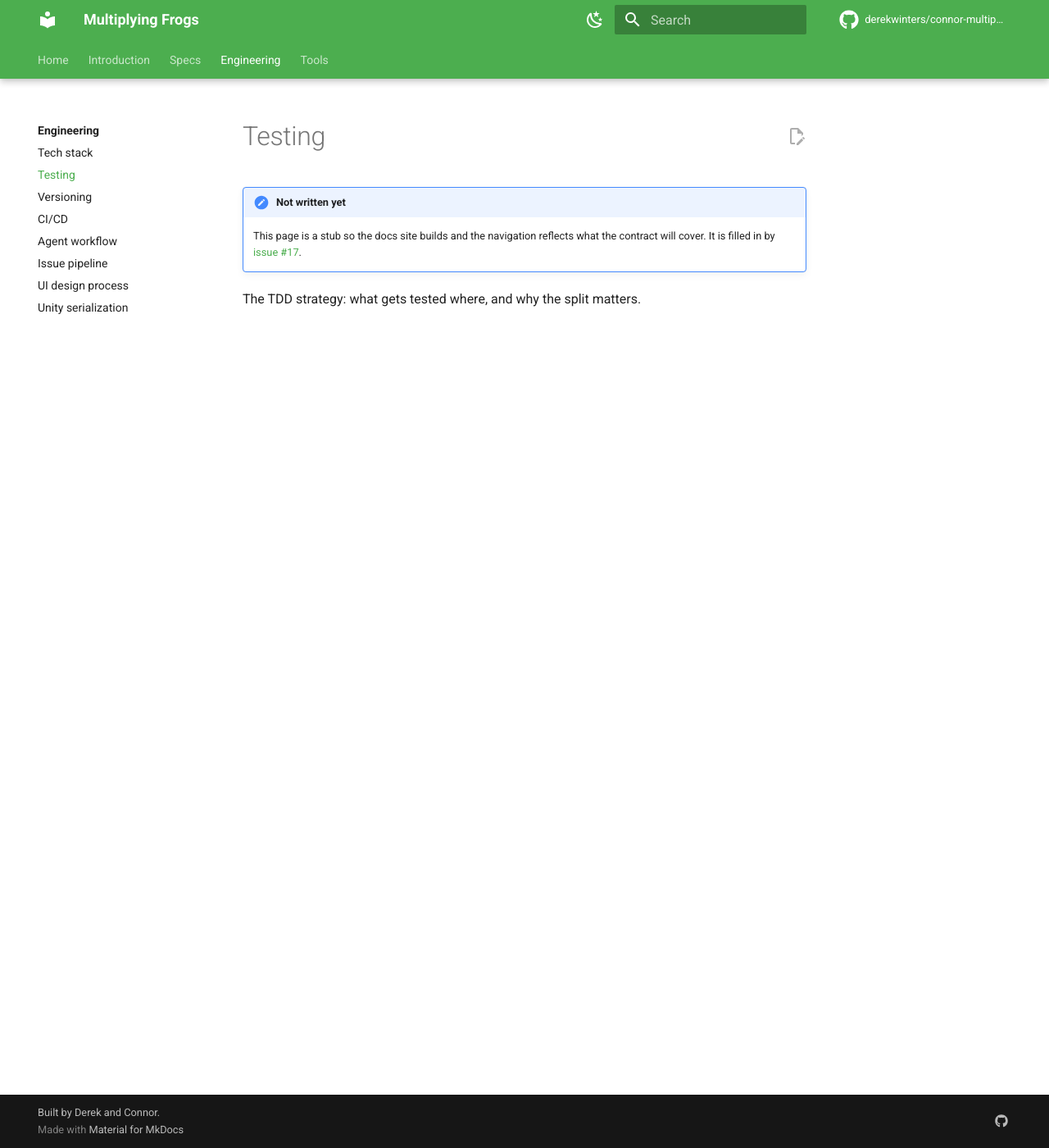
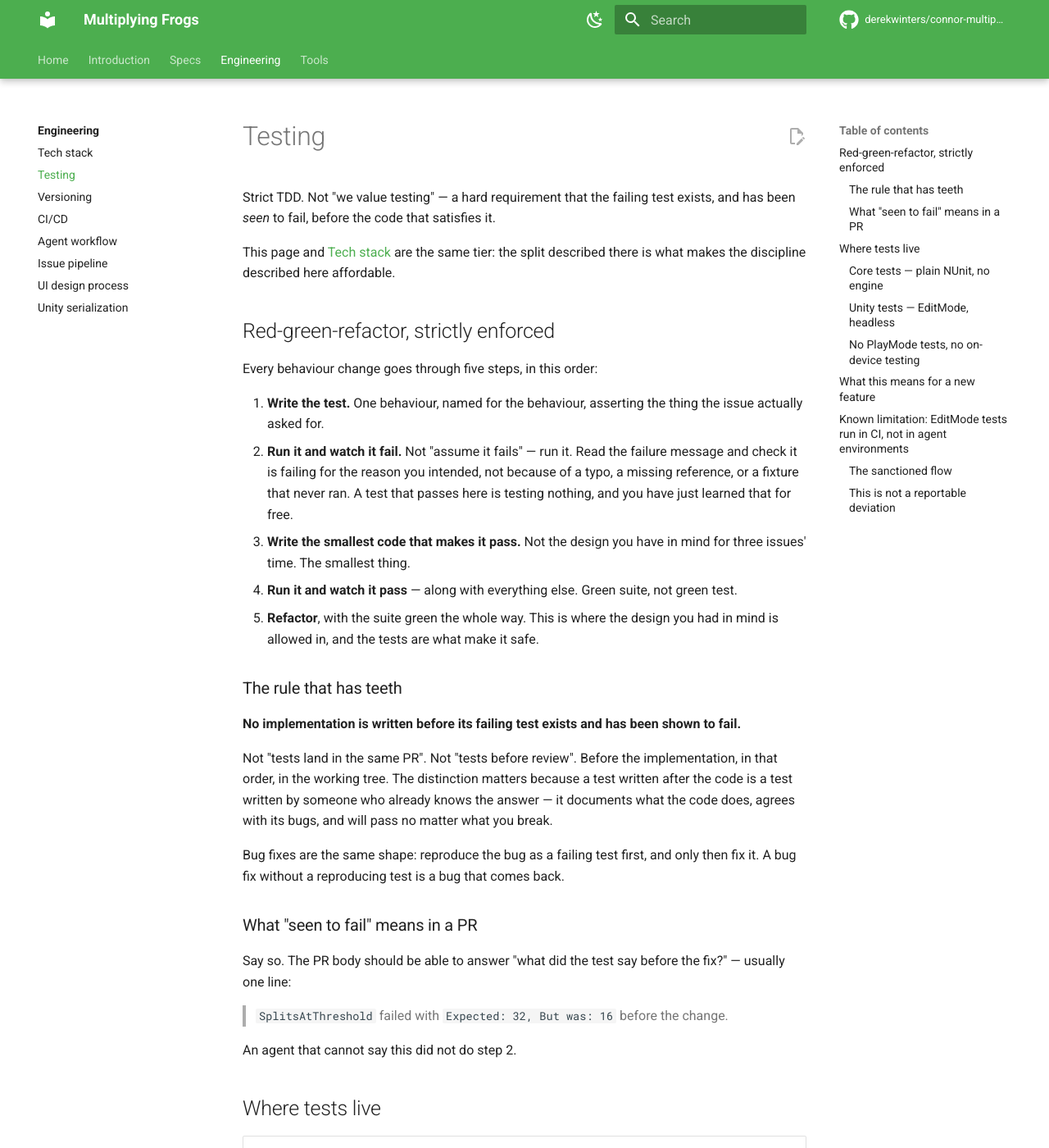
Before and after one commit to derekwinters/connor-multiplying-frogs, an MkDocs documentation site: the page built from docs/engineering/testing.md, in a window 1280 px wide and 1400 px high. Shown: the whole window at 82% size. Built offline with MkDocs 1.6.1 and Material for MkDocs 9.7.7, drawn with Linux system fonts in a browser that asks for light colours; comment, search, counter and statistics services are not loaded; the version menu is left out; some of the changed text lies outside the part shown.

Commit message:
docs(engineering): write the testing page (#96)
States red-green-refactor as a hard requirement rather than a value: the five
steps, and the rule with teeth — no implementation before its failing test
exists and has been seen to fail. A test written after the code agrees with the
code's bugs, so the ordering is the point, and a PR should be able to quote
what the test said before the fix.

Records where tests live (Core logic as plain NUnit needing no editor, Unity
wiring as headless EditMode), why there should not be many of the latter, and
that PlayMode and on-device testing are deliberately not required — a
behaviour that seems to need PlayMode is usually in the wrong assembly.

Documents the model-in-Core, test-in-Core, thin-adapter order for new features,
and the known limitation that EditMode tests cannot run in agent environments:
the sanctioned flow ends with watching CI, and this is explicitly not a
reportable deviation, because reporting it trains everyone to skim the section
where the real deviations live.

Closes #17


Claude-Session: https://claude.ai/code/session_01Nytj7GkfPuWnCs1pajjgrL

Co-authored-by: Claude <noreply@anthropic.com>

```diff
--- a/docs/engineering/testing.md
+++ b/docs/engineering/testing.md
@@ -1,8 +1,128 @@
 # Testing
 
-!!! note "Not written yet"
-    This page is a stub so the docs site builds and the navigation reflects
-    what the contract will cover. It is filled in by
-    [issue #17](https://github.com/derekwinters/connor-multiplying-frogs/issues/17).
+Strict TDD. Not "we value testing" — a hard requirement that the failing test
+exists, and has been *seen* to fail, before the code that satisfies it.
 
-The TDD strategy: what gets tested where, and why the split matters.
+This page and [Tech stack](tech-stack.md) are the same tier: the split described
+there is what makes the discipline described here affordable.
+
+## Red-green-refactor, strictly enforced
+
+Every behaviour change goes through five steps, in this order:
+
+1. **Write the test.** One behaviour, named for the behaviour, asserting the
+   thing the issue actually asked for.
+2. **Run it and watch it fail.** Not "assume it fails" — run it. Read the
+   failure message and check it is failing for the reason you intended, not
+   because of a typo, a missing reference, or a fixture that never ran. A test
+   that passes here is testing nothing, and you have just learned that for free.
+3. **Write the smallest code that makes it pass.** Not the design you have in
+   mind for three issues' time. The smallest thing.
+4. **Run it and watch it pass** — along with everything else. Green suite, not
+   green test.
+5. **Refactor**, with the suite green the whole way. This is where the design
+   you had in mind is allowed in, and the tests are what make it safe.
+
+### The rule that has teeth
+
+**No implementation is written before its failing test exists and has been shown
+to fail.**
+
+Not "tests land in the same PR". Not "tests before review". Before the
+implementation, in that order, in the working tree. The distinction matters
+because a test written after the code is a test written by someone who already
+knows the answer — it documents what the code does, agrees with its bugs, and
+will pass no matter what you break.
+
+Bug fixes are the same shape: reproduce the bug as a failing test first, and
+only then fix it. A bug fix without a reproducing test is a bug that comes back.
+
+### What "seen to fail" means in a PR
+
+Say so. The PR body should be able to answer "what did the test say before the
+fix?" — usually one line:
+
+> `SplitsAtThreshold` failed with `Expected: 32, But was: 16` before the change.
+
+An agent that cannot say this did not do step 2.
+
+## Where tests live
+
+| Layer | Location | Runner | Speed | Needs an editor |
+| --- | --- | --- | --- | --- |
+| Game logic | `Tests/Core/` | plain NUnit | seconds | no |
+| Unity wiring | `Tests/Unity/` | Unity Test Framework, EditMode, headless | minutes | yes |
+
+### Core tests — plain NUnit, no engine
+
+`Tests/Core` references `Core` and nothing else. It compiles and runs with
+`dotnet test`: no editor, no licence, no display, no container. This is where
+essentially all the tests are, because this is where all the game logic is.
+
+Fast enough to run on every save. That is the whole design goal — a red-green
+loop you can run mid-thought is a loop you actually use, and one that takes two
+minutes is a loop you start skipping "just this once".
+
+### Unity tests — EditMode, headless
+
+`Tests/Unity` covers the shell: that a scene wires the right components
+together, that a prefab has the fields it needs, that an adapter converts
+between Core's vocabulary and the engine's correctly.
+
+There should not be many of these, and if the count starts climbing that is a
+signal the shell has grown logic that belongs in Core.
+
+### No PlayMode tests, no on-device testing
+
+**PlayMode tests are not required and generally not wanted.** They are slow,
+flaky in a headless container, and they mostly test Unity rather than the game.
+If a behaviour seems to need PlayMode to test, that is usually evidence the
+behaviour is in the wrong assembly — move it to Core and test it there.
+
+**On-device testing is not part of CI.** The device is where Derek and Connor
+find out whether the game is fun. That is a real and important check, and it is
+not something a test suite does.
+
+## What this means for a new feature
+
+The order is always the same:
+
+1. **Model it in Core.** Types, rules, state transitions — in the engine-free
+   assembly, in the game's vocabulary.
+2. **Test it in Core.** Red, green, refactor, on the model. All the interesting
+   cases live here: the boundaries, the "what if it's already at the cap", the
+   "what if two happen in the same tick".
+3. **Then wire a thin adapter** in the Unity layer to display it and feed input
+   into it. If that adapter has a decision in it, the decision escaped from
+   step 1 — put it back.
+
+If you find yourself starting in a `MonoBehaviour`, stop. The feature will end
+up testable only in an editor, and it will end up untested.
+
+## Known limitation: EditMode tests run in CI, not in agent environments
+
+Agent environments have no Unity editor and no licence. **EditMode tests cannot
+be run there.** This is a fact about the environment, not a shortcoming of the
+agent or the change.
+
+### The sanctioned flow
+
+1. Run the Core suite locally. This is not optional — it is the suite that
+   covers the logic, it needs nothing to run, and "I couldn't run the tests" is
+   never true of it.
+2. Write EditMode tests when the change needs them, and say in the PR that they
+   were written but not executed locally, and why.
+3. Push. CI runs both suites — see [CI/CD](ci-cd.md).
+4. **Watch CI.** Pushing and walking away is not finishing. If the EditMode
+   suite goes red, that is yours to fix, exactly as if you had seen it fail
+   locally.
+
+### This is not a reportable deviation
+
+Do **not** write "could not run EditMode tests locally" under
+`## Deviations and Decisions`. It is the expected, documented, correct flow for
+every agent-authored change, and reporting it as a deviation trains everyone to
+skim that section — which is where the deviations that *do* matter live.
+
+What does belong in that section: an EditMode test you decided not to write, a
+Core test you could not make fail first and why, or a suite you skipped.
```
